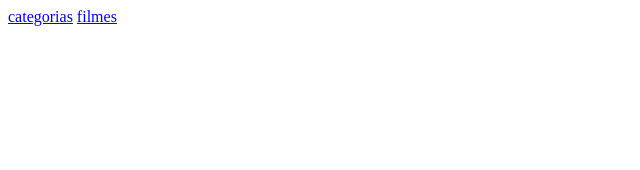
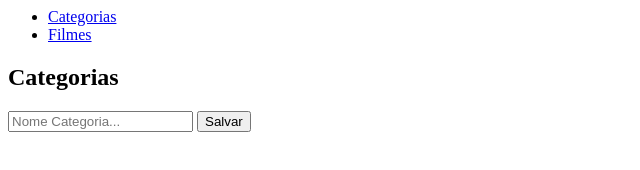
Before and after one commit to nicollymarquiniferreira-sys/filmess, a plain HTML site: page filmes/admin/categoria.html in a window 1280 px wide. Shown: the whole page, without its empty margins (0-640 px from the left). Drawn offline with Linux system fonts and the light colour scheme.

Commit message:
Update categoria.html

```diff
--- a/filmes/admin/categoria.html
+++ b/filmes/admin/categoria.html
@@ -1,4 +1,12 @@
 <link rel="stylesheet" href="style.css">
+<ul>
+	<li><a href="categorias.html">Categorias</a></li>
+	<li><a href="filmes.html">Filmes</a></li>
 </ul>
-      </li><a href=" cateorias.html">categorias</a></li>
-       </li><a href=" filmes.html">filmes</a></li>
+<main id="categoria">
+	<form>
+		<h2>Categorias</h2>
+		<input type="text" name="categoria" placeholder="Nome Categoria...">
+		<button name="salvar">Salvar</button>
+	</form>
+</main>
```
